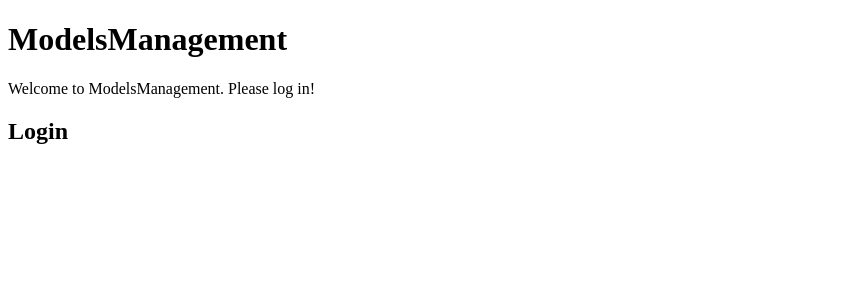
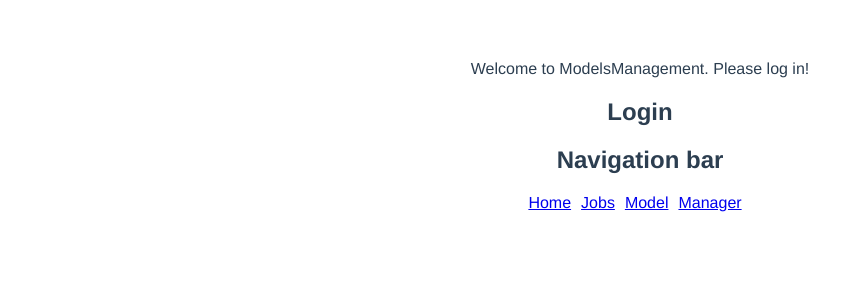
Before and after one commit to JTDT/ModelsApi, a Vue app in the folder Assignment3_ModelsManagement/: page / in a window 1280 px wide. Shown: the top 300 px of the page, without its empty margins (0-863 px from the left). Built offline with nearby package versions, Linux system fonts and the light colour scheme.

Commit message:
Navigation bar

```diff
--- a/Assignment3_ModelsManagement/src/App.vue
+++ b/Assignment3_ModelsManagement/src/App.vue
@@ -1,19 +1,33 @@
 <template>
+    <!--<div id="app">
+        <Home msg="ModelsManagement" />
+    </div>-->
     <div id="app">
-        <Home msg="ModelsManagement" />
+        <!--<div class="routing" v-if="this.$route.path !== '/'">-->
+        <router-view></router-view>
+        <Navigation />
+        <!--</div>-->
     </div>
 </template>
 
 <script>
-    import Home from './components/Home.vue';
+    import Navigation from './components/Navigation';
 
     export default {
         name: 'app',
         components: {
-            Home
+            'Navigation': Navigation
         }
     };
 </script>
 
 <style>
+    #app {
+        font-family: 'Avenir', Helvetica, Arial, sans-serif;
+        -webkit-font-smoothing: antialiased;
+        -moz-osx-font-smoothing: grayscale;
+        text-align: center;
+        color: #2c3e50;
+        margin-top: 60px;
+    }
 </style>
--- /dev/null
+++ b/Assignment3_ModelsManagement/src/components/Navigation.vue
@@ -0,0 +1,47 @@
+<template>
+    <div>
+        <h2>Navigation bar</h2>
+        <nav>
+            <router-link class="spacing" v-for="routes in links"
+                         v-bind:key="routes.id"
+                         :to="`${routes.page}`">{{routes.text}}</router-link>
+        </nav>
+    </div>
+</template>
+
+<script>
+    export default {
+        name: 'Navigation',
+        data() {
+            return {
+                links: [
+                    {
+                        id: 0,
+                        text: 'Home',
+                        page: '/Home'
+                    },
+                    {
+                        id: 1,
+                        text: 'Jobs',
+                        page: '/Jobs'
+                    },
+                    {
+                        id: 2,
+                        text: 'Model',
+                        page: '/Model'
+                    },
+                    {
+                        id: 3,
+                        text: 'Manager',
+                        page: '/Manager'
+                    }
+                ]
+            }
+        }
+    }
+</script>
+<style>
+    .spacing {
+        margin-right: 10px;
+    }
+</style>
```
Also changed, not shown: 7 other files (tests, documents, lock files or other folders).
